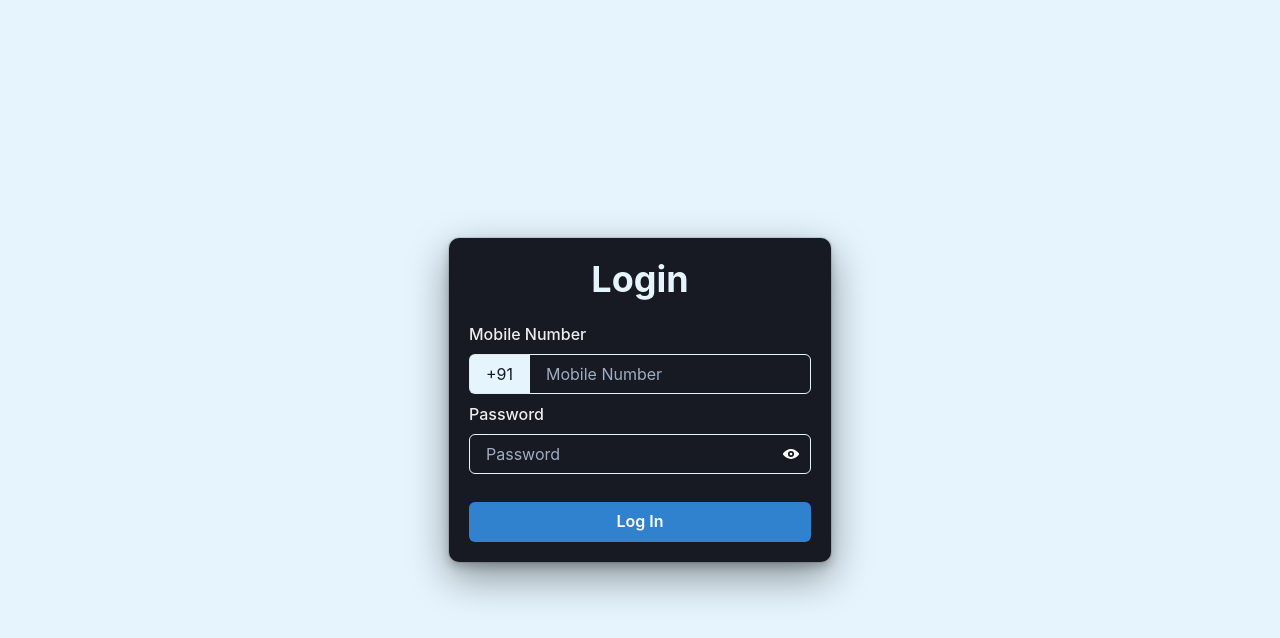
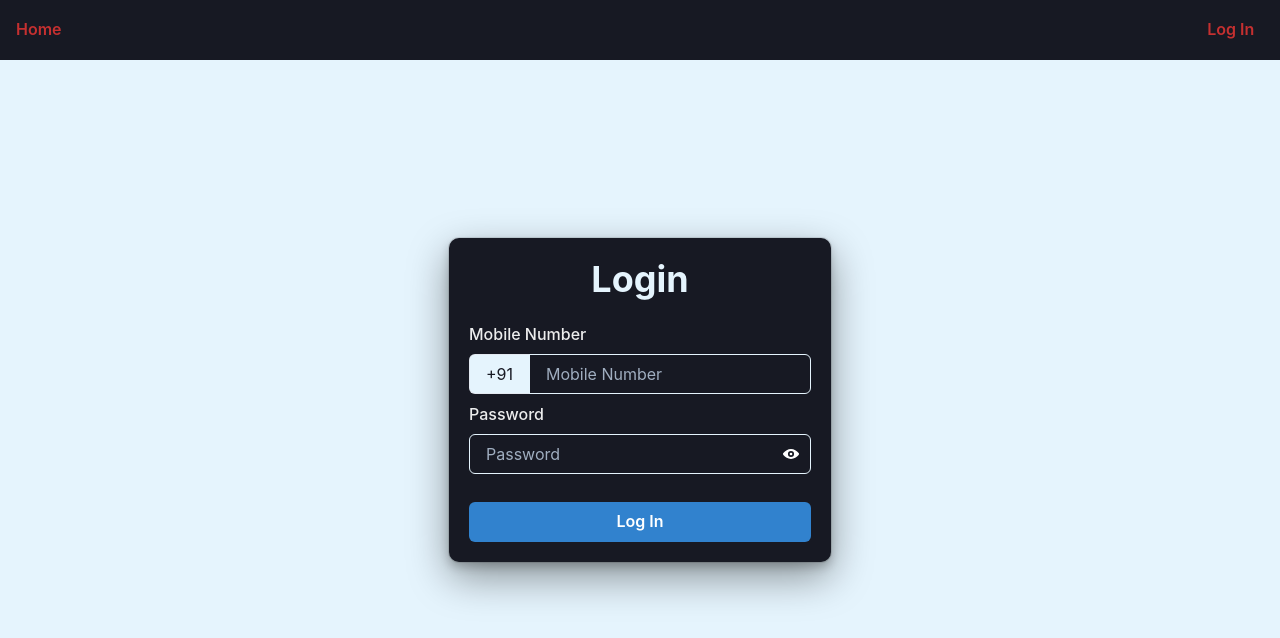
Before and after one commit to freak2810/Banking-System-Front, a Next.js app: page /login in a window 1280 px wide. Shown: the top 638 px of the page. Built offline with nearby package versions, Linux system fonts and the light colour scheme.

Commit message:
NavBar Implemented

```diff
--- /dev/null
+++ b/components/Navbar/index.tsx
@@ -0,0 +1,51 @@
+import { Button, ButtonGroup, Container, flexbox } from '@chakra-ui/react';
+
+import { useRouter } from 'next/router';
+import React, { useState } from 'react';
+import { useLogin } from '../../context/LoginContext';
+
+export default function Navbar() {
+	const router = useRouter();
+	const { isLoggedIn, logIn, logOut } = useLogin();
+
+	function logout() {
+		logOut();
+		router.push('/');
+	}
+
+	return (
+		<nav
+			style={{
+				backgroundColor: '#171923',
+				//backgroundColor: 'red',
+				position: 'absolute',
+				top: 0,
+				display: 'flex',
+				width: '100vw',
+				height: '60px',
+			}}
+		>
+			<ButtonGroup spacing='87vw'>
+				<Button
+					colorScheme='red'
+					variant='ghost'
+					mt='2.5'
+					size='md'
+					onClick={() => router.push('/dashboard')}
+				>
+					{isLoggedIn ? 'Go Back' : 'Home'}
+				</Button>
+
+				<Button
+					colorScheme='red'
+					variant='ghost'
+					mt='2.5'
+					size='md'
+					onClick={logout}
+				>
+					{isLoggedIn ? 'Log Out' : 'Log In'}
+				</Button>
+			</ButtonGroup>
+		</nav>
+	);
+}
--- a/pages/_app.tsx
+++ b/pages/_app.tsx
@@ -1,4 +1,6 @@
 import { ChakraProvider, ColorModeProvider } from '@chakra-ui/react';
+import React from 'react';
+import Navbar from '../components/Navbar';
 import theme from '../config/chakraconfig';
 import AccountContextProvider from '../context/AccountContext';
 import CustomerContextProvider from '../context/CustomerContext';
@@ -11,6 +13,7 @@ function MyApp({ Component, pageProps }) {
 			<CustomerContextProvider>
 				<LoginContextProvider>
 					<AccountContextProvider>
+						<Navbar />
 						<Component {...pageProps} />
 					</AccountContextProvider>
 				</LoginContextProvider>
--- a/pages/login.tsx
+++ b/pages/login.tsx
@@ -13,6 +13,8 @@ import {
 	FormLabel,
 	useToast,
 	InputLeftAddon,
+	Divider,
+	Stack,
 } from '@chakra-ui/react';
 import React, { useEffect, useRef, useState } from 'react';
 import axiosConfig from '../config/axiosConfig';
@@ -91,6 +93,7 @@ export default function Login() {
 	};
 
 	return (
+		<>
 			<Flex
 				height='100vh'
 				bg='twitter.50'
@@ -167,5 +170,6 @@ export default function Login() {
 					</Button>
 				</Flex>
 			</Flex>
+		</>
 	);
 }
--- a/types/JSXChildren.ts
+++ b/types/JSXChildren.ts
@@ -1,3 +1,3 @@
 export default interface JSXChildren {
-	children: JSX.Element;
+	children : JSX.Element | JSX.Element[];
 }
```
Also changed, not shown: 1 other file (tests, documents, lock files or other folders). Lines whose indentation alone changed are shown as unchanged.
